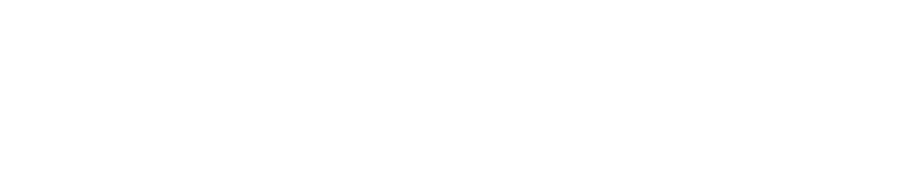
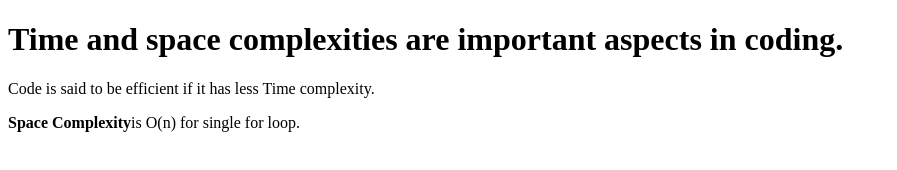
Before and after one commit to acciojob/time-and-space-complexity-Harshsurya-1327, a website: page main.html in a window 1280 px wide. Shown: the whole page, without its empty margins (0-897 px from the left). Drawn offline with Linux system fonts and the light colour scheme.

Commit message:
created a submission

```diff
--- a/main.html
+++ b/main.html
@@ -8,6 +8,11 @@
 
 <body>
 	<!-- the entire body must be written by student -->
+<h1>Time and space complexities are important aspects in coding.</h1>
+	<p>Code is said to be efficient if it has less Time complexity.</p>
+	<p><b>Space Complexity</b>is O(n) for single for loop.</p>
+
+
     <script type="text/javascript" src="./script.js">
 </script>
 
```
